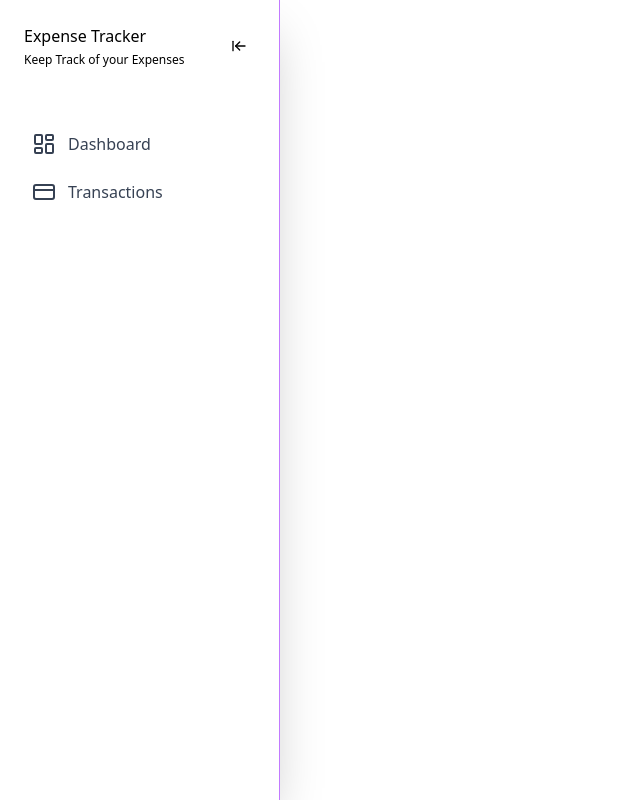
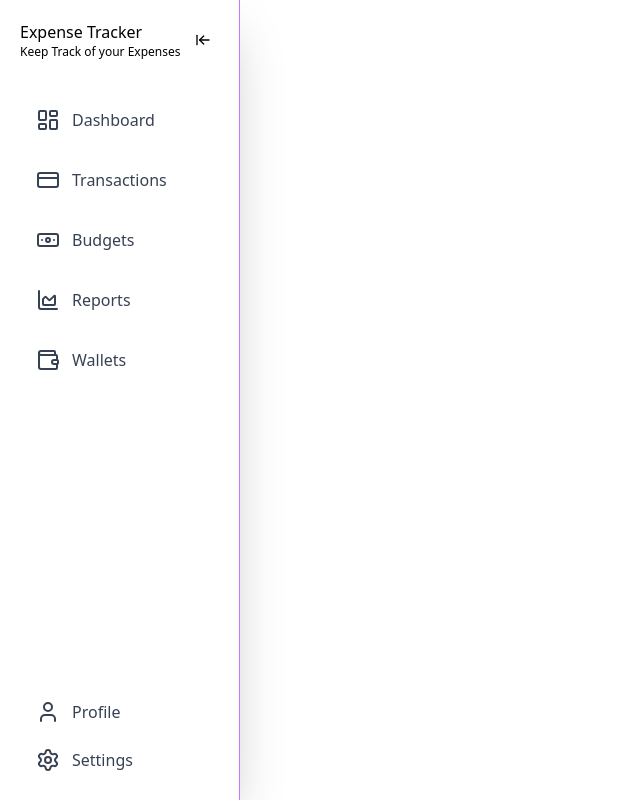
Before and after one commit to trinidj/expense-tracker, a Vue app: page / in a window 1280 px wide. Shown: the whole page, without its empty margins (0-640 px from the left). Built offline with nearby package versions, Linux system fonts and the light colour scheme.

Commit message:
feat: add navigation items and collapsible sidebar functionality

```diff
--- a/src/components/layout/Sidebar.vue
+++ b/src/components/layout/Sidebar.vue
@@ -1,36 +1,75 @@
 <script setup>
+  import { ref } from 'vue';
   import SidebarItem from '@/components/ui/SidebarItem.vue';
-  import { ArrowLeftToLine, LayoutDashboard, CreditCard } from 'lucide-vue-next';
+  import { ArrowLeftToLine, LayoutDashboard, CreditCard, ChartArea, User, Settings, Banknote, Wallet } from 'lucide-vue-next';
 
   const navItems = [
     { name: 'Dashboard', path: '/dashboard', icon: LayoutDashboard },
     { name: 'Transactions', path: '/transactions', icon: CreditCard },
+    { name: 'Budgets', path: '/budgets', icon: Banknote },
+    { name: 'Reports', path: '/analytics', icon: ChartArea },
+    { name: 'Wallets', path: '/wallets', icon: Wallet }
   ]
+
+  const accountItems = [
+    { name: 'Profile', path: '/profile', icon: User },
+    { name: 'Settings', path: '/settings', icon: Settings },
+  ]
+
+  const sidebarOpen = ref(true);
+
+  const toggleSidebar = () => {
+    console.log('Click!');
+    sidebarOpen.value = !sidebarOpen.value;
+  }
+
 </script>
 
 <template>
   <aside class="h-screen">
-    <nav class="h-full flex flex-col bg-white w-70 border-r-1 shadow-2xl border-x-purple-400">
-      <div class="flex flex-row items-center justify-between p-6">
-        <div class="flex flex-col gap-1">
+    <nav
+      class="h-full flex flex-col justify-between bg-white border-r-1 border-r-purple-400 shadow-2xl transition-all w-60"
+    >
+      <div class="flex flex-row p-5 items-center justify-between">
+        <div :class="['overflow-hidden transition-all whitespace-nowrap', sidebarOpen ? 'w-40' : 'w-0']">
           <h1 class="font-medium">Expense Tracker</h1>
           <p class="text-xs">Keep Track of your Expenses</p>
         </div>
-        <button class="p-2 rounded transition duration-300 ease hover:cursor-pointer hover:bg-gray-500/20 hover:">
+        <button
+          @click="toggleSidebar"
+          class="flex items-center justify-center p-2 rounded transition duration-300 ease hover:cursor-pointer hover:bg-gray-500/20"
+        >
           <ArrowLeftToLine
             :size="16"
+            :class="['transition-transform duration-100', sidebarOpen ? '' : 'rotate-180']"
           />
         </button>
       </div>
 
-      <ul class="flex flex-col gap-2 px-4 py-8">
+      <div>
+        <ul class="flex flex-col gap-5 p-5">
           <SidebarItem
             v-for="item in navItems"
+            :key="item.path"
             :name="item.name"
             :path="item.path"
             :icon="item.icon"
           />
         </ul>
+      </div>
+
+
+      <div class="flex flex-col mt-auto">
+        <ul class="flex flex-col gap-2 p-5">
+          <SidebarItem
+            v-for="item in accountItems"
+            :key="item.path"
+            :name="item.name"
+            :path="item.path"
+            :icon="item.icon"
+          />
+        </ul>
+      </div>
     </nav>
   </aside>
 </template>
```
Lines whose indentation alone changed are shown as unchanged.
